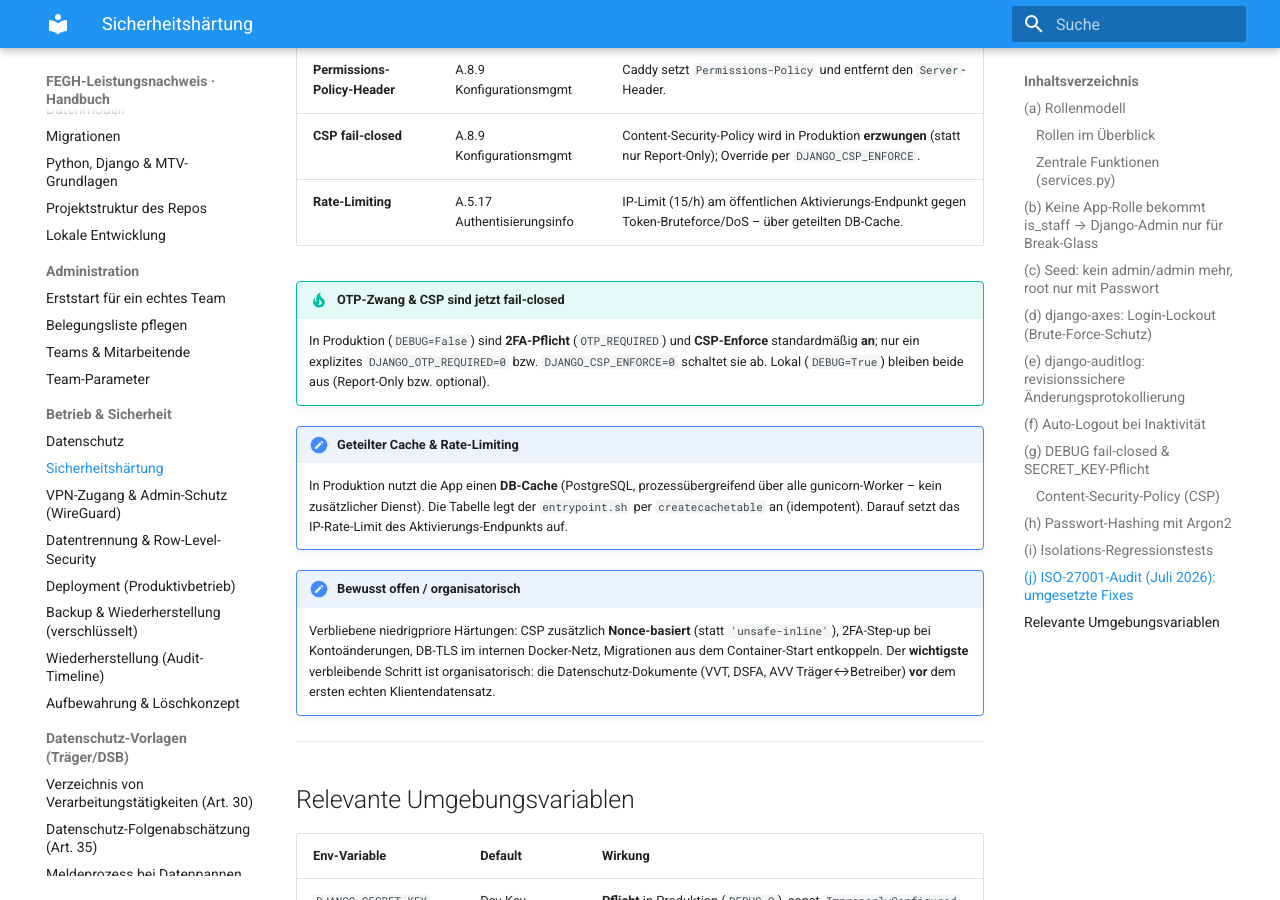
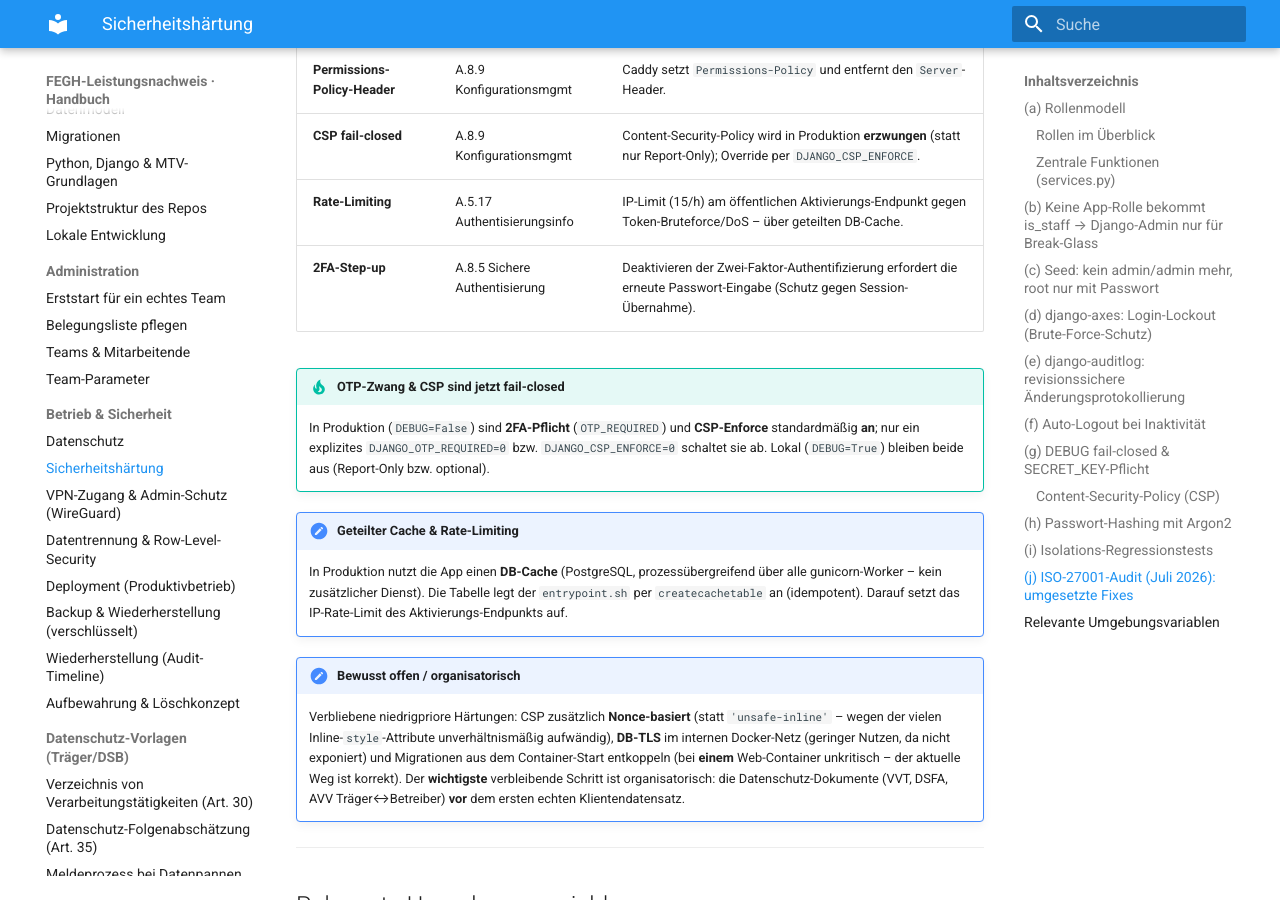
Before and after one commit to miri2577/FEGH-Leistungsnachweis, an MkDocs documentation site: the page built from docs/sicherheit/haertung.md, in a window 1280 px wide and 900 px high, scrolled down 9276 px. Built offline with MkDocs 1.6.1 and Material for MkDocs 9.7.7, drawn with Linux system fonts in a browser that asks for light colours.

Commit message:
docs(wiki): 2FA-Step-up (#11) ergaenzt, offene-Punkte-Note praezisiert
Co-Authored-By: Claude Opus 4.8 (1M context) <noreply@anthropic.com>

```diff
--- a/docs/sicherheit/haertung.md
+++ b/docs/sicherheit/haertung.md
@@ -288,6 +288,7 @@ aus dem Internet ohne Zugangsdaten ausnutzbare Lücke. Die bestätigten Befunde
 | **Permissions-Policy-Header** | A.8.9 Konfigurationsmgmt | Caddy setzt `Permissions-Policy` und entfernt den `Server`-Header. |
 | **CSP fail-closed** | A.8.9 Konfigurationsmgmt | Content-Security-Policy wird in Produktion **erzwungen** (statt nur Report-Only); Override per `DJANGO_CSP_ENFORCE`. |
 | **Rate-Limiting** | A.5.17 Authentisierungsinfo | IP-Limit (15/h) am öffentlichen Aktivierungs-Endpunkt gegen Token-Bruteforce/DoS – über geteilten DB-Cache. |
+| **2FA-Step-up** | A.8.5 Sichere Authentisierung | Deaktivieren der Zwei-Faktor-Authentifizierung erfordert die erneute Passwort-Eingabe (Schutz gegen Session-Übernahme). |
 
 !!! tip "OTP-Zwang & CSP sind jetzt fail-closed"
     In Produktion (`DEBUG=False`) sind **2FA-Pflicht** (`OTP_REQUIRED`) und **CSP-Enforce**
@@ -300,10 +301,12 @@ aus dem Internet ohne Zugangsdaten ausnutzbare Lücke. Die bestätigten Befunde
     `createcachetable` an (idempotent). Darauf setzt das IP-Rate-Limit des Aktivierungs-Endpunkts auf.
 
 !!! note "Bewusst offen / organisatorisch"
-    Verbliebene niedrigpriore Härtungen: CSP zusätzlich **Nonce-basiert** (statt `'unsafe-inline'`),
-    2FA-Step-up bei Kontoänderungen, DB-TLS im internen Docker-Netz, Migrationen aus dem
-    Container-Start entkoppeln. Der **wichtigste** verbleibende Schritt ist organisatorisch: die
-    Datenschutz-Dokumente (VVT, DSFA, AVV Träger↔Betreiber) **vor** dem ersten echten Klientendatensatz.
+    Verbliebene niedrigpriore Härtungen: CSP zusätzlich **Nonce-basiert** (statt `'unsafe-inline'` –
+    wegen der vielen Inline-`style`-Attribute unverhältnismäßig aufwändig), **DB-TLS** im internen
+    Docker-Netz (geringer Nutzen, da nicht exponiert) und Migrationen aus dem Container-Start
+    entkoppeln (bei **einem** Web-Container unkritisch – der aktuelle Weg ist korrekt). Der
+    **wichtigste** verbleibende Schritt ist organisatorisch: die Datenschutz-Dokumente
+    (VVT, DSFA, AVV Träger↔Betreiber) **vor** dem ersten echten Klientendatensatz.
 
 ---
 
```
